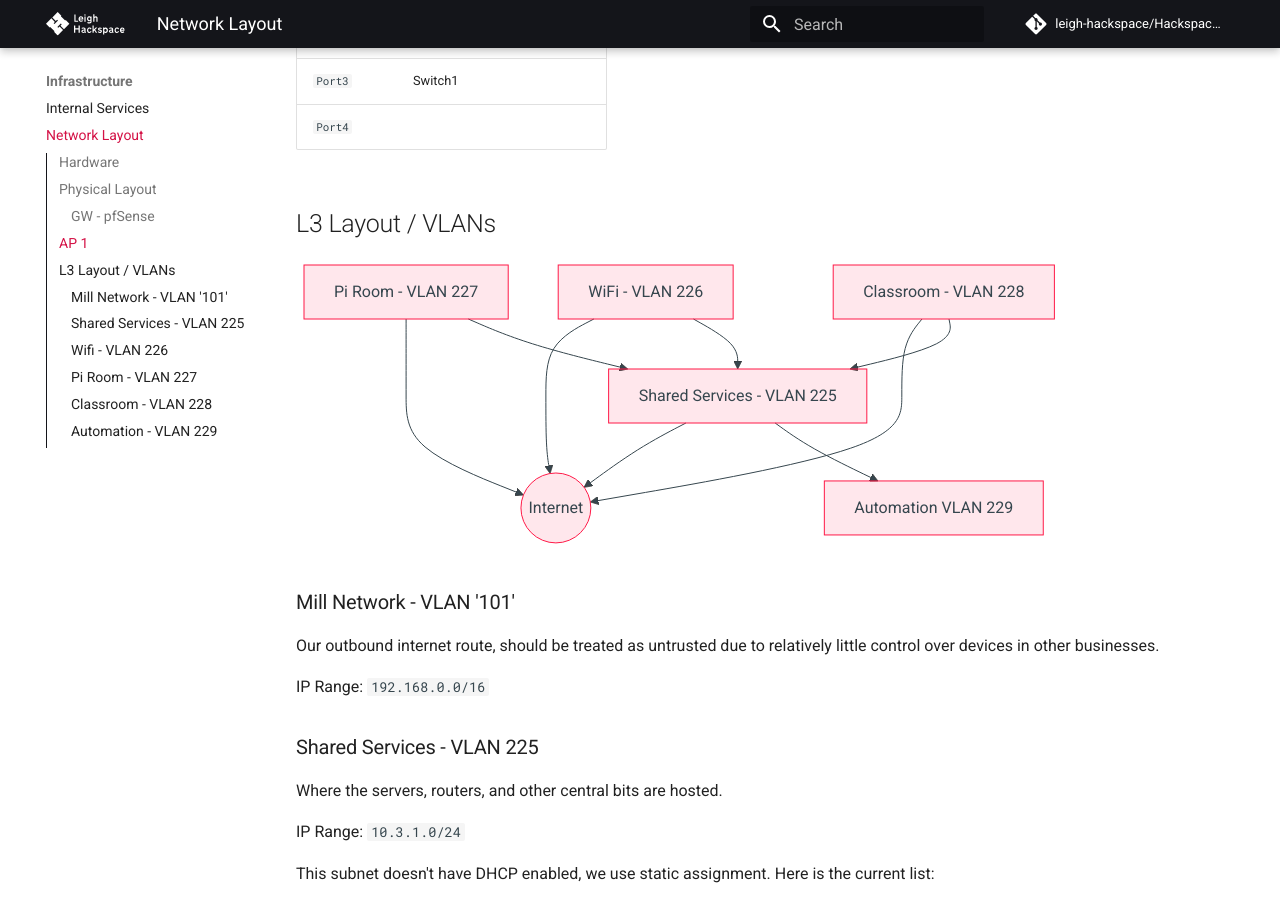
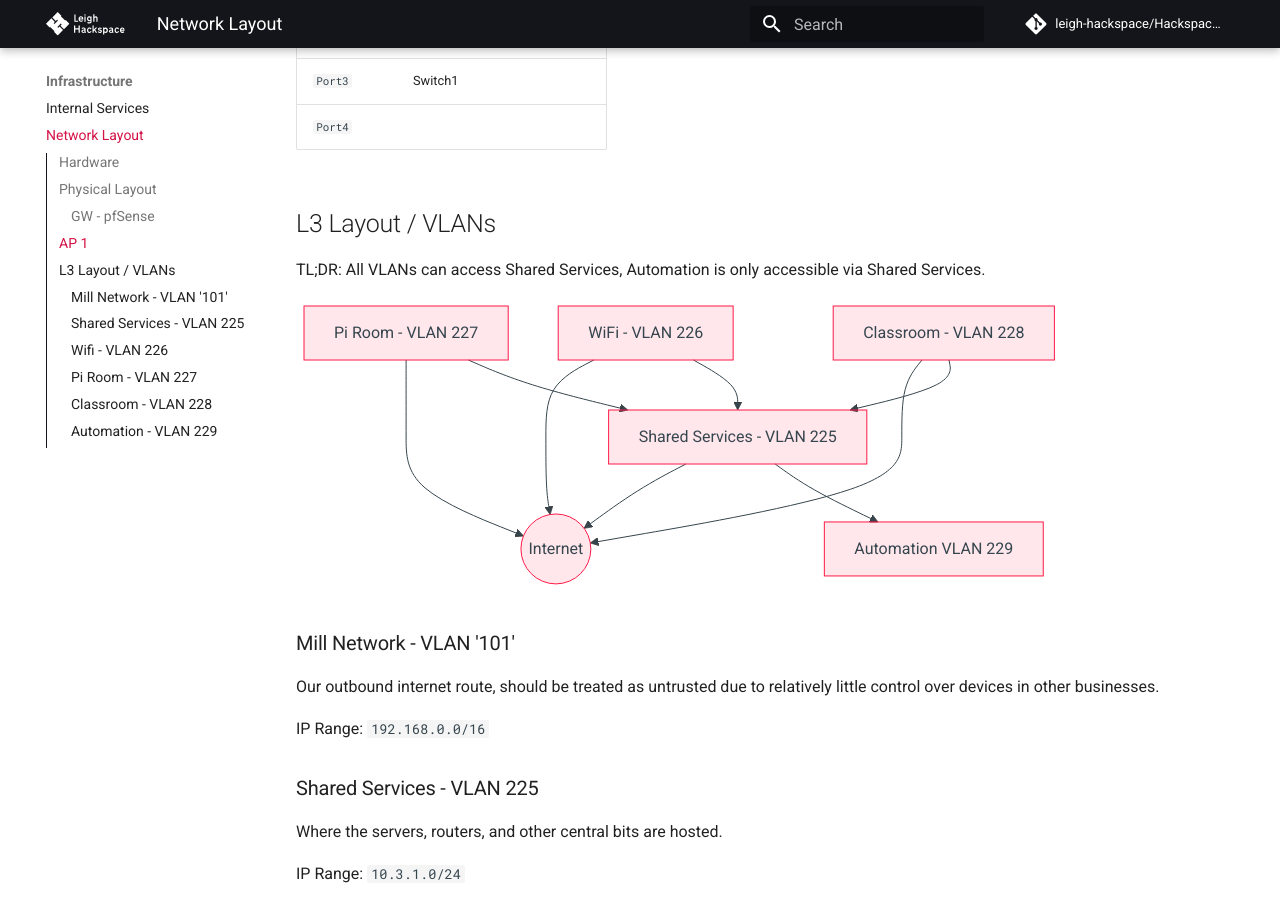
Before and after one commit to leigh-hackspace/HackspaceWiki, an MkDocs documentation site: the page built from docs/infrastructure/network_layout.md, in a window 1280 px wide and 900 px high, scrolled down 2030 px. Built offline with MkDocs 1.6.1 and Material for MkDocs 9.7.7, drawn with Linux system fonts in a browser that asks for light colours; comment, search, counter and statistics services are not loaded; the version menu is left out; some of the changed lines change nothing that is shown; some of the changed text lies outside the part shown.

Commit message:
Add note for VLAN layout

````diff
--- a/docs/infrastructure/network_layout.md
+++ b/docs/infrastructure/network_layout.md
@@ -15,7 +15,7 @@
 
 ## Physical Layout
 
-Correct as of 2023-04-20
+Correct as of 2023-06-17
 
 ```mermaid
 graph
@@ -76,6 +76,8 @@ Wifi is served by a router/AP on top of the rack. Its currently in 'dumb AP' mod
 | `Port4`    |              |       |
 
 ## L3 Layout / VLANs
+
+TL;DR: All VLANs can access Shared Services, Automation is only accessible via Shared Services.
 
 ```mermaid
 graph
````
